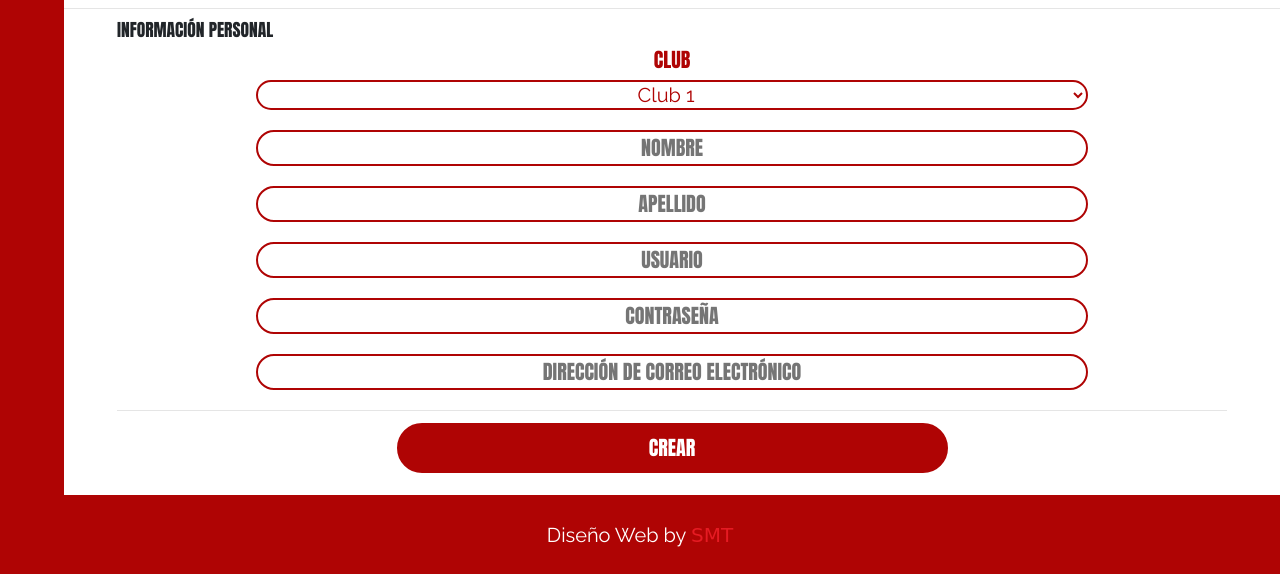
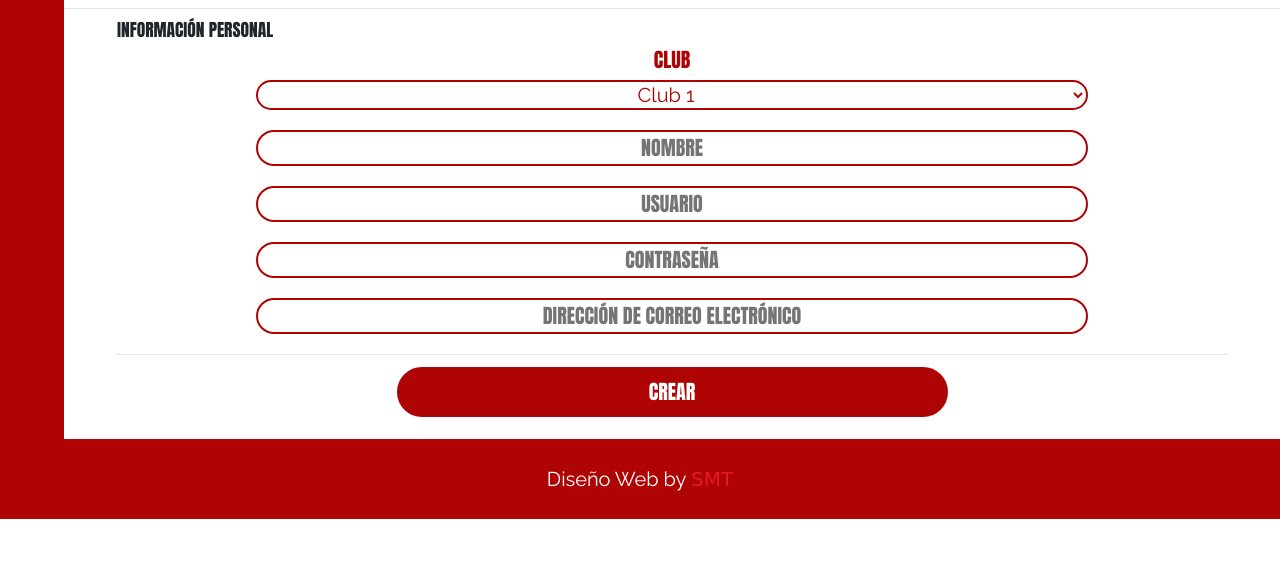
Before and after one commit to franmoli/fmj, a PHP site: page /administracion/crear-profesor.php in a window 1280 px wide. Shown: the part 194-768 px from the top of the page. Run offline with PHP 8.4, Linux system fonts and the light colour scheme; a user stored in the database is signed in; some libraries are stand-ins or nearby versions; some web fonts are replaced.

Commit message:
editar profes

```diff
--- a/administracion/crear-profesor.php
+++ b/administracion/crear-profesor.php
@@ -45,14 +45,6 @@ if ($_SESSION['logueado'] == 0) echo '<meta http-equiv="refresh" content="0; url
                             No deben incluirse caracteres especiales o números
                         </small>
                     </div>
-                    <!-- Apellido -->
-                    <div class="apellido">
-                        <input id="apellido-profesor" class="text-white text-center with-error" type="text" placeholder="APELLIDO">
-                        <small>
-                            El campo debe contener entre 3 y 60 caracteres <br>
-                            No deben incluirse caracteres especiales o números
-                        </small>
-                    </div>
                     <!-- Usuario -->
                     <div class="usuario">
                         <input id="usuario-profesor" class="text-white text-center with-error" type="text" placeholder="USUARIO">
--- a/administracion/db/operaciones/profesor.php
+++ b/administracion/db/operaciones/profesor.php
@@ -6,7 +6,6 @@ if ($accion == "crear") {
     //Paso los datos ingresados por el usuario por un filtro para evitar codigo malo
 
     $nombre = mysqli_real_escape_string($con, $_POST['nombre']);
-    $apellido = mysqli_real_escape_string($con, $_POST['apellido']);
     $email = mysqli_real_escape_string($con, $_POST['email']);
     $club = mysqli_real_escape_string($con, $_POST['club']);
     $usuario = mysqli_real_escape_string($con, $_POST['usuario']);
@@ -15,8 +14,7 @@ if ($accion == "crear") {
     //Intento hacer la operación en la base de datos
     try {
 
-        $nombre_apellido = $nombre . '_' . $apellido;
-        $sql = "INSERT INTO profesores (profesor_password, profesor_email, profesor_usuario, profesor_nombre, profesor_club) VALUES ('$hashed_password', '$email', '$usuario', '$nombre_apellido', '$club')";
+        $sql = "INSERT INTO profesores (profesor_password, profesor_email, profesor_usuario, profesor_nombre, profesor_club) VALUES ('$hashed_password', '$email', '$usuario', '$nombre', '$club')";
         $con->query($sql);
 
         // echo $sql;
--- a/administracion/editar-profesor.php
+++ b/administracion/editar-profesor.php
@@ -40,7 +40,6 @@ if (!$profesorObtenido) echo '<meta http-equiv="refresh" content="0; url=adminis
                 <form id="editar-profesor" class="container text-center" action="#">
                     <h3 class="text-left">INFORMACIÓN PERSONAL</h3>
                     <input type="hidden" name="id-profesor" id="id-profesor" value="<?php echo $profesorObtenido['profesor_id'] ?>">
-                    <input type="hidden" name="apellido-profesor" id="apellido-profesor" value="">
                     <input type="hidden" name="id" id="id" value="<?php echo $profesorObtenido['profesor_id'] ?>">
                     <!-- club -->
                     <div class="club">
--- a/administracion/js/main.js
+++ b/administracion/js/main.js
@@ -305,7 +305,6 @@ function leerFormulario(formulario, accion) {
       /* Input Text */
       const club = $("#club");
       const nombreProfesor = $("#nombre-profesor");
-      const apellidoProfesor = $("#apellido-profesor");
       const emailProfesor = $("#email-profesor");
       const usuario = $("#usuario-profesor");
       const pass = $("#password-profesor");
@@ -313,8 +312,7 @@ function leerFormulario(formulario, accion) {
       /* Nombre */
       if (!validarCampoObligadorio(nombreProfesor)) return false;
       /* Apellido */
-      if (!validarCampo(apellidoProfesor, 3, 60, formulario_cNombre))
-        return false;
+
       /* Email */
       if (!validarCampo(emailProfesor, 0, 9999, formulario_cEmail))
         return false;
@@ -328,7 +326,6 @@ function leerFormulario(formulario, accion) {
         datos.append("id", id);
       }
       datos.append("nombre", nombreProfesor.val().toUpperCase());
-      datos.append("apellido", apellidoProfesor.val().toUpperCase());
       datos.append("email", emailProfesor.val().toUpperCase());
       datos.append("club", club.val());
       datos.append("usuario", usuario.val().toUpperCase());
```
